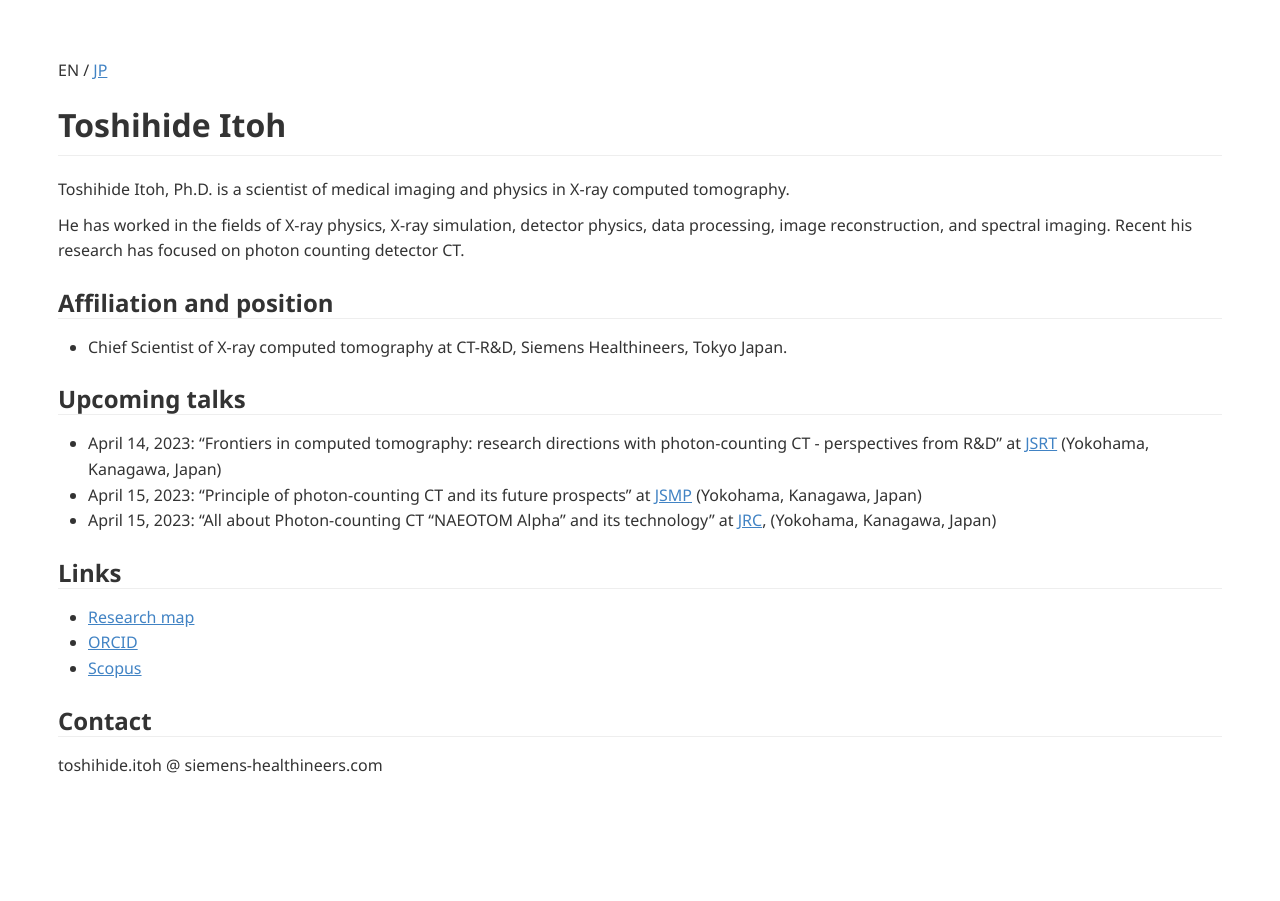
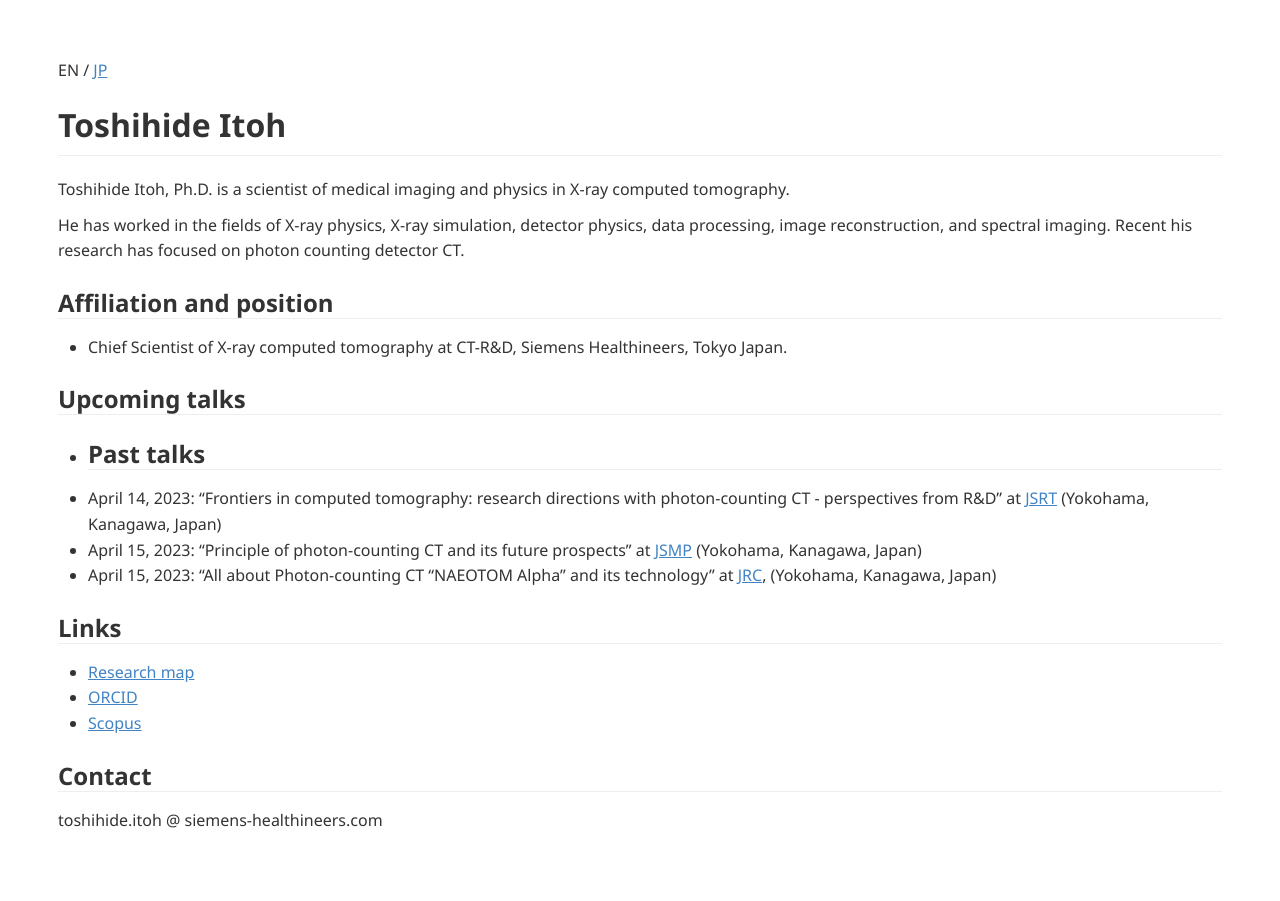
Before and after one commit to tnitoh/tnitoh.github.io, a Jekyll site: the page built from index.md, in a window 1280 px wide. Built offline with Jekyll 4.4.1, drawn with Linux system fonts in a browser that asks for light colours; Markdown is read by kramdown in place of the engine named in the settings.

Commit message:
updated 2023/04/17

```diff
--- a/index.md
+++ b/index.md
@@ -15,6 +15,10 @@ He has worked in the fields of X-ray physics, X-ray simulation, detector physics
 - Chief Scientist of X-ray computed tomography at CT-R&D, Siemens Healthineers, Tokyo Japan.
 
 ## Upcoming talks
+
+-
+## Past talks
+
 - April 14, 2023: "Frontiers in computed tomography: research directions with photon-counting CT - perspectives from R&D" at [JSRT](https://www.jsrt.or.jp/gmeeting/soukai79eng/){:target="_blank"} (Yokohama, Kanagawa, Japan)
 - April 15, 2023: "Principle of photon-counting CT and its future prospects" at [JSMP](https://www.jsmp.org/conf/125/en/){:target="_blank"}  (Yokohama, Kanagawa, Japan)
 - April 15, 2023: "All about Photon-counting CT "NAEOTOM Alpha" and its technology" at [JRC](https://site2.convention.co.jp/jrs82/english/){:target="_blank"}, (Yokohama, Kanagawa, Japan)
```
Also changed, not shown: index_jp.md (+5 -0 lines).
